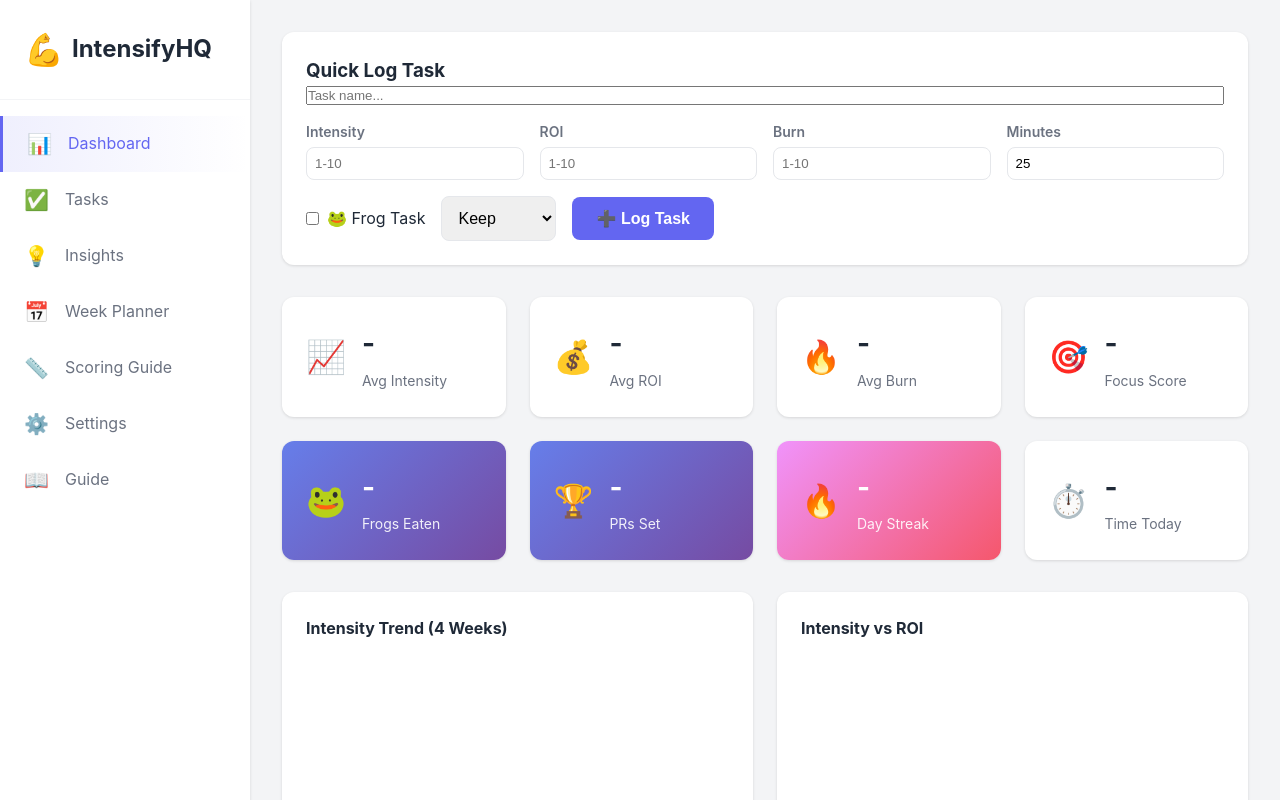
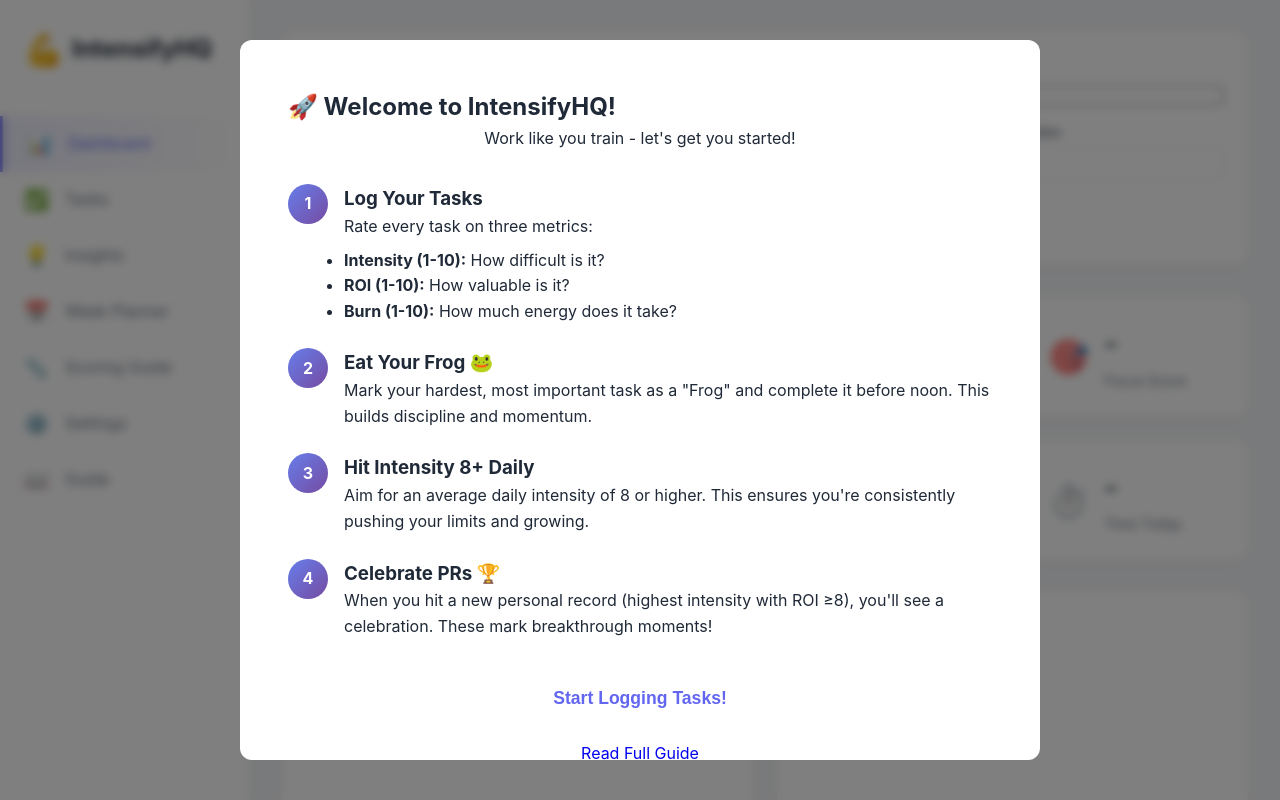
Before and after one commit to rv777380/intensifyhq, a website: page dashboard.html in a window 1280 px wide. Shown: the top 800 px of the page. Drawn offline with Linux system fonts and the light colour scheme.

Commit message:
Update dashboard.html

```diff
--- a/dashboard.html
+++ b/dashboard.html
@@ -439,6 +439,112 @@
         </div>
     </div>
 
+    <!-- Onboarding Modal -->
+    <div id="onboardingModal" class="modal">
+        <div class="modal-content modal-large">
+            <div class="onboarding-container">
+                <h2>🚀 Welcome to IntensifyHQ!</h2>
+                <p style="text-align: center; margin-bottom: 2rem;">Work like you train - let's get you started!</p>
+
+                <div class="onboarding-steps">
+                    <div class="onboarding-step">
+                        <span class="step-number">1</span>
+                        <div class="step-content">
+                            <h3>Log Your Tasks</h3>
+                            <p>Rate every task on three metrics:</p>
+                            <ul>
+                                <li><strong>Intensity (1-10):</strong> How difficult is it?</li>
+                                <li><strong>ROI (1-10):</strong> How valuable is it?</li>
+                                <li><strong>Burn (1-10):</strong> How much energy does it take?</li>
+                            </ul>
+                        </div>
+                    </div>
+
+                    <div class="onboarding-step">
+                        <span class="step-number">2</span>
+                        <div class="step-content">
+                            <h3>Eat Your Frog 🐸</h3>
+                            <p>Mark your hardest, most important task as a "Frog" and complete it before noon. This builds discipline and momentum.</p>
+                        </div>
+                    </div>
+
+                    <div class="onboarding-step">
+                        <span class="step-number">3</span>
+                        <div class="step-content">
+                            <h3>Hit Intensity 8+ Daily</h3>
+                            <p>Aim for an average daily intensity of 8 or higher. This ensures you're consistently pushing your limits and growing.</p>
+                        </div>
+                    </div>
+
+                    <div class="onboarding-step">
+                        <span class="step-number">4</span>
+                        <div class="step-content">
+                            <h3>Celebrate PRs 🏆</h3>
+                            <p>When you hit a new personal record (highest intensity with ROI ≥8), you'll see a celebration. These mark breakthrough moments!</p>
+                        </div>
+                    </div>
+                </div>
+
+                <div style="text-align: center; margin-top: 2rem;">
+                    <button onclick="closeOnboarding()" class="btn btn-primary btn-hero">Start Logging Tasks!</button>
+                    <br>
+                    <a href="/guide.html" style="margin-top: 1rem; display: inline-block;">Read Full Guide</a>
+                </div>
+            </div>
+        </div>
+    </div>
+
+    <style>
+        .onboarding-container {
+            padding: 1rem;
+        }
+        .onboarding-steps {
+            display: grid;
+            gap: 1.5rem;
+            margin: 2rem 0;
+        }
+        .onboarding-step {
+            display: flex;
+            gap: 1rem;
+            align-items: flex-start;
+        }
+        .step-number {
+            background: linear-gradient(135deg, #667eea 0%, #764ba2 100%);
+            color: white;
+            width: 40px;
+            height: 40px;
+            border-radius: 50%;
+            display: flex;
+            align-items: center;
+            justify-content: center;
+            font-weight: bold;
+            flex-shrink: 0;
+        }
+        .step-content h3 {
+            margin-top: 0;
+            color: #1f2937;
+        }
+        .step-content ul {
+            margin-top: 0.5rem;
+        }
+    </style>
+
+    <script>
+        // Show onboarding for new users
+        document.addEventListener('DOMContentLoaded', () => {
+            if (!localStorage.getItem('onboardingComplete')) {
+                setTimeout(() => {
+                    document.getElementById('onboardingModal').classList.add('active');
+                }, 500);
+            }
+        });
+
+        function closeOnboarding() {
+            localStorage.setItem('onboardingComplete', 'true');
+            document.getElementById('onboardingModal').classList.remove('active');
+        }
+    </script>
+
     <script src="/app.js"></script>
 </body>
 </html>
```
